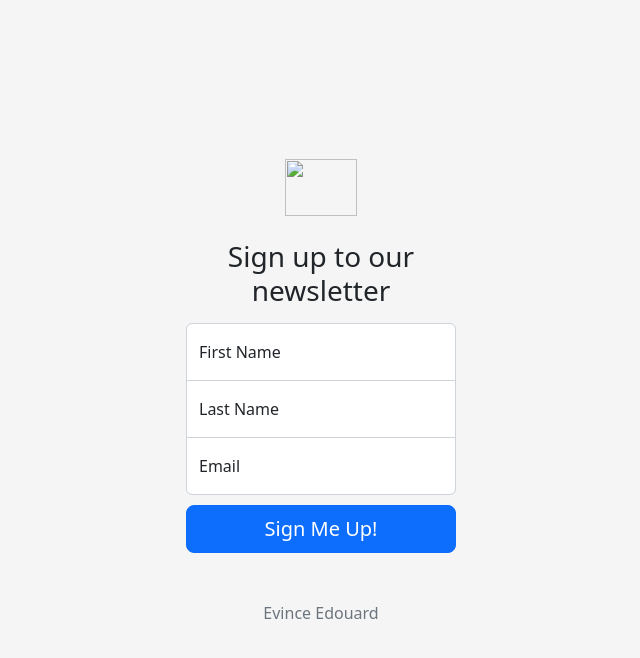
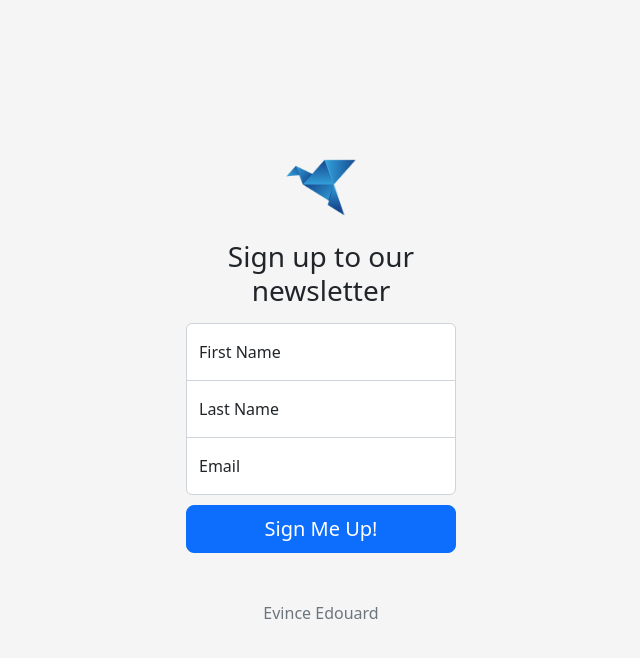
Before and after one commit to EEdouard28/Signup-Page, a website: page index.html in a window 1280 px wide. Shown: the whole page, without its empty margins (319-959 px from the left). Drawn offline with nearby package versions, Linux system fonts and the light colour scheme.

Commit message:
img added

```diff
--- a/index.html
+++ b/index.html
@@ -75,7 +75,7 @@
 
 <main class="form-signin w-100 m-auto">
   <form action="/" class="form-signin" method="POST">
-    <img class="mb-4" src="./docs/images/logo-g0c7ae4781_640.png" alt="" width="72" height="57">
+    <img class="mb-4" src="./public/images/logo-g0c7ae4781_640.png" alt="" width="72" height="57">
     <h1 class="h3 mb-3 fw-normal">Sign up to our newsletter</h1>
 
     <div class="form-floating">
```
